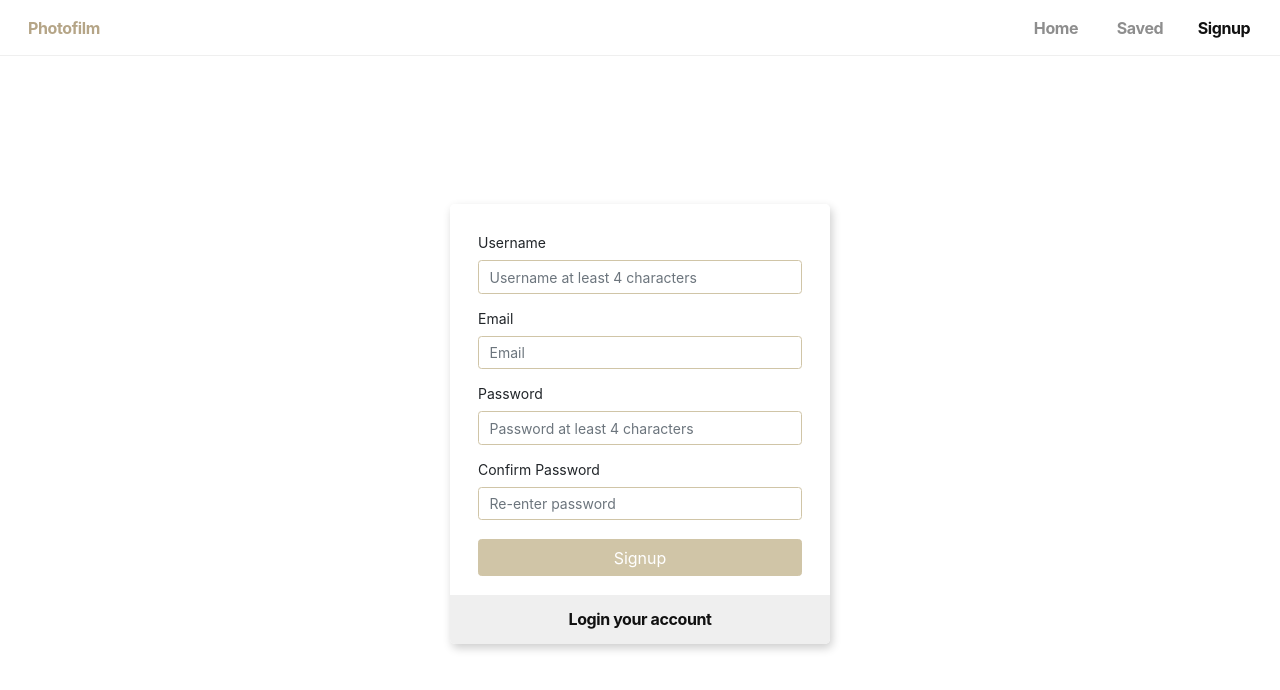
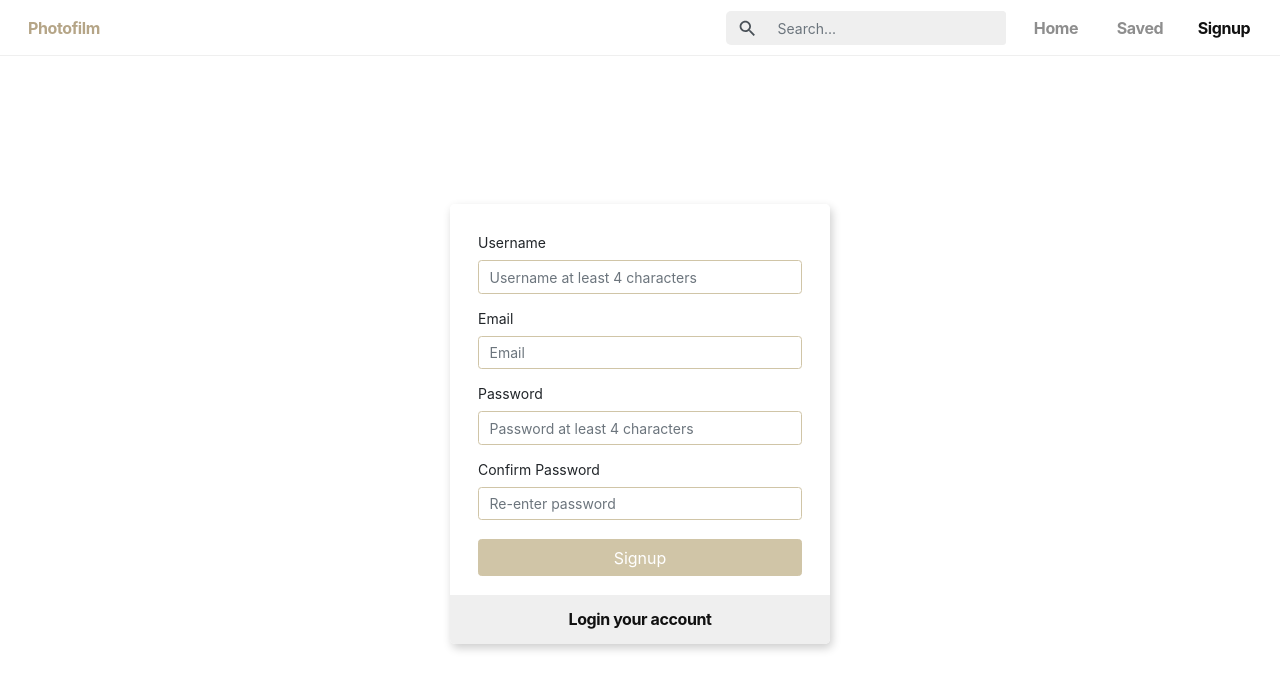
Before and after one commit to mikeliuu/photofilm, a React (Create React App) app: page /signup in a window 1280 px wide. Shown: the top 690 px of the page. Built offline with nearby package versions, Linux system fonts and the light colour scheme.

Commit message:
added search bar in nav & style

```diff
--- a/src/components/NavBar/NavBar.jsx
+++ b/src/components/NavBar/NavBar.jsx
@@ -1,6 +1,7 @@
 import React from 'react';
 import { Link } from 'react-router-dom';
 import { useLocation } from 'react-router';
+import Search from '../Search/Search';
 
 const NavBar = () => {
   const { pathname } = useLocation();
@@ -22,6 +23,9 @@ const NavBar = () => {
           Photofilm
         </Link>
 
+        <div className='navRight'>
+          <Search/>
+
           <div className="navList">
             {
               navList && (
@@ -35,6 +39,7 @@ const NavBar = () => {
               )
             }
           </div>
+        </div>
 
         <div id='navDivider'></div>
       </div>
--- a/src/components/NavBar/navBar.scss
+++ b/src/components/NavBar/navBar.scss
@@ -38,13 +38,21 @@
     }
   }
 
+  .navRight {
+    display: flex;
+    align-items: center;
+    justify-content: center;
+    flex-flow: row nowrap;
+    margin-left: auto;
+  }
+
 
   .navList {
     display: flex;
     align-items: center;
     justify-content: center;
     flex-flow: row nowrap;
-    margin-left: auto;
+    // margin-left: auto;
 
     a {
       text-decoration: none;
--- /dev/null
+++ b/src/components/Search/Search.jsx
@@ -0,0 +1,27 @@
+import React from 'react';
+import SearchIcon from '@material-ui/icons/Search';
+import { InputGroup, FormControl } from 'react-bootstrap';
+
+const Search = (props) => {
+
+  return (
+    <InputGroup className="search">
+      <InputGroup.Prepend>
+
+        <InputGroup.Text id="search-input" className="searchInput">
+          <SearchIcon />
+        </InputGroup.Text>
+
+      </InputGroup.Prepend>
+
+      <FormControl
+        className="searchInput"
+        placeholder="Search..."
+        aria-label="search-input"
+        aria-describedby="search-input"
+      />
+    </InputGroup>
+  );
+};
+
+export default Search;
--- /dev/null
+++ b/src/components/Search/Search.scss
@@ -0,0 +1,21 @@
+.search {
+  position: relative;
+  width: 100%;
+  margin-right: 8px;
+  background-color: $pin-white;
+
+  border-radius: 5px;
+  -webkit-border-radius: 5px;
+  -moz-border-radius: 5px;
+  -ms-border-radius: 5px;
+  -o-border-radius: 5px;
+
+}
+
+#search-input {
+  background-color: inherit !important;
+}
+
+.searchInput {
+  background-color: inherit !important;
+}
--- a/src/styles/index.scss
+++ b/src/styles/index.scss
@@ -6,6 +6,8 @@
 @import '../components/Cardboard/Cardboard';
 @import '../components/IgPost/IgPost';
 @import '../components/NavBar/NavBar';
+@import '../components/Search/Search';
+
 @import '../pages/FilmList/FilmList.scss';
 @import '../pages/Signup/Signup.scss';
 
```
Lines whose indentation alone changed are shown as unchanged.
